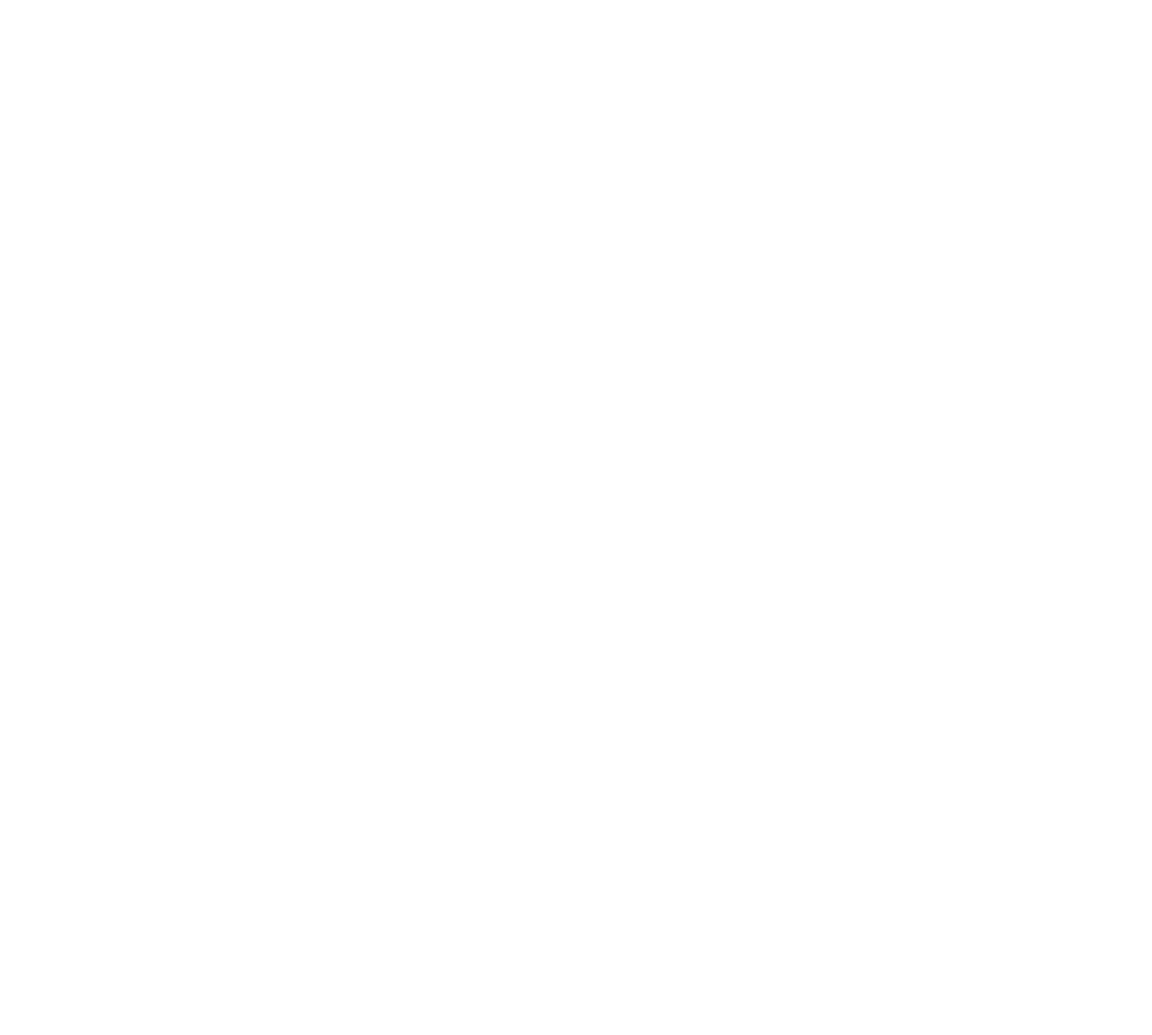
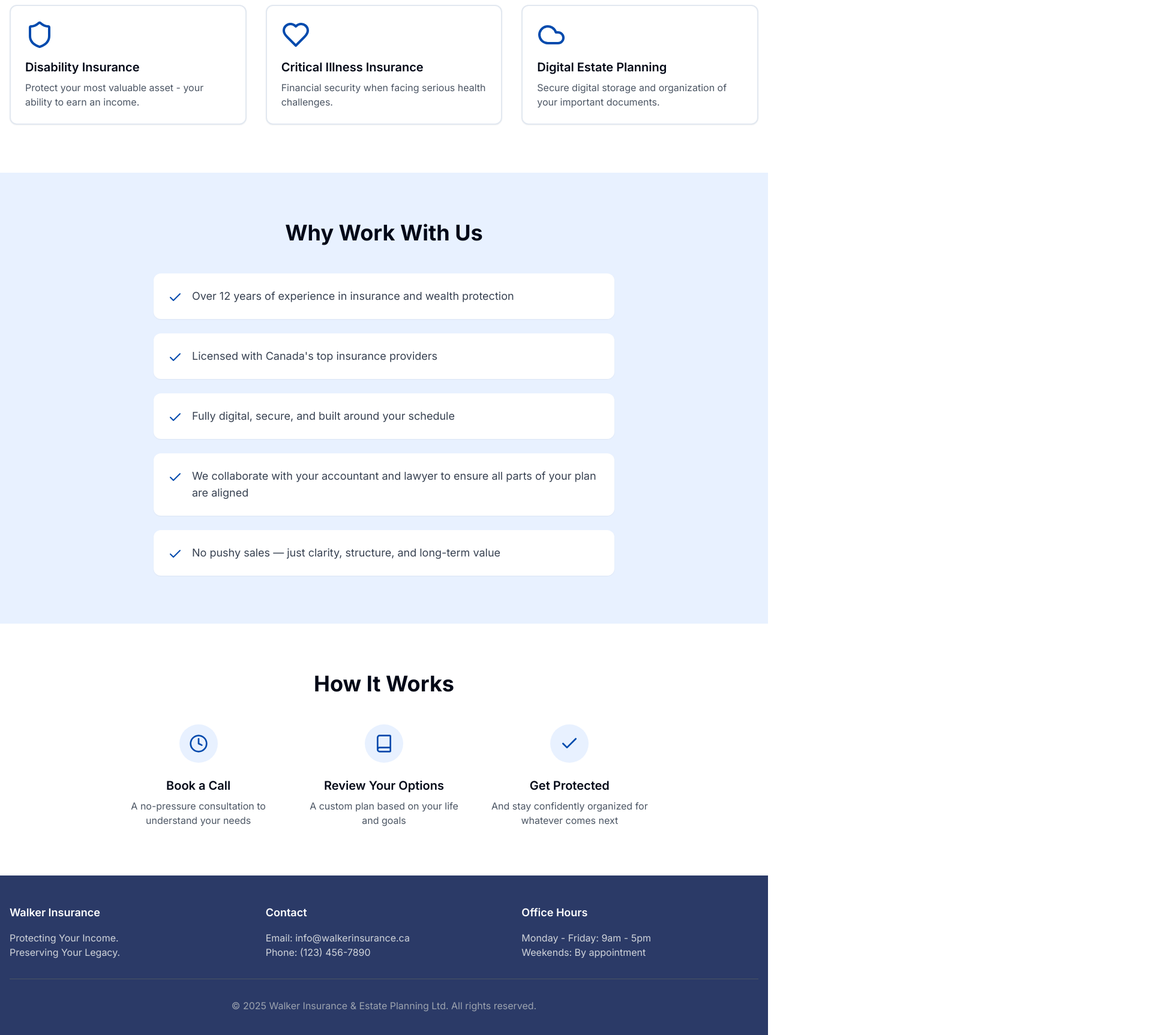
Before and after one commit to Afshaansari-jpg/home-page-1, a React (Vite) app: page / in a window 1280 px wide. Shown: the part 1060-2786 px from the top of the page at 60% size, 1920 px wide, since content can reach past the window. Before the commit the page ends 800 px from the top, so only its background shows below. Built offline with nearby package versions, Linux system fonts and the light colour scheme.

Commit message:
feat: Implement homepage design updates
Implement the homepage design updates as per the prompt.

```diff
--- a/index.html
+++ b/index.html
@@ -1,26 +1,20 @@
+
 <!DOCTYPE html>
 <html lang="en">
   <head>
     <meta charset="UTF-8" />
     <meta name="viewport" content="width=device-width, initial-scale=1.0" />
-    <title>legacy-digital-shield</title>
-    <meta name="description" content="Lovable Generated Project" />
-    <meta name="author" content="Lovable" />
+    <title>Walker Insurance & Estate Planning</title>
+    <meta name="description" content="Walker Insurance & Estate Planning - Protecting Your Income and Preserving Your Legacy" />
+    <meta name="author" content="Walker Insurance" />
 
-    <meta property="og:title" content="legacy-digital-shield" />
-    <meta property="og:description" content="Lovable Generated Project" />
+    <meta property="og:title" content="Walker Insurance & Estate Planning" />
+    <meta property="og:description" content="Protecting Your Income and Preserving Your Legacy" />
     <meta property="og:type" content="website" />
-    <meta property="og:image" content="https://lovable.dev/opengraph-image-p98pqg.png" />
-
-    <meta name="twitter:card" content="summary_large_image" />
-    <meta name="twitter:site" content="@lovable_dev" />
-    <meta name="twitter:image" content="https://lovable.dev/opengraph-image-p98pqg.png" />
+    <link rel="stylesheet" href="https://fonts.googleapis.com/css2?family=Inter:wght@400;500;600;700&display=swap">
   </head>
-
   <body>
     <div id="root"></div>
-    <!-- IMPORTANT: DO NOT REMOVE THIS SCRIPT TAG OR THIS VERY COMMENT! -->
-    <script src="https://cdn.gpteng.co/gptengineer.js" type="module"></script>
     <script type="module" src="/src/main.tsx"></script>
   </body>
 </html>
--- /dev/null
+++ b/src/components/Footer.tsx
@@ -0,0 +1,26 @@
+
+export const Footer = () => {
+  return (
+    <footer className="bg-[#2B3A67] text-white py-12">
+      <div className="container mx-auto px-4">
+        <div className="grid md:grid-cols-3 gap-8">
+          <div>
+            <h3 className="font-semibold text-lg mb-4">Walker Insurance</h3>
+            <p className="text-gray-300">Protecting Your Income.<br />Preserving Your Legacy.</p>
+          </div>
+          <div>
+            <h3 className="font-semibold text-lg mb-4">Contact</h3>
+            <p className="text-gray-300">Email: info@walkerinsurance.ca<br />Phone: (123) 456-7890</p>
+          </div>
+          <div>
+            <h3 className="font-semibold text-lg mb-4">Office Hours</h3>
+            <p className="text-gray-300">Monday - Friday: 9am - 5pm<br />Weekends: By appointment</p>
+          </div>
+        </div>
+        <div className="border-t border-gray-600 mt-8 pt-8 text-center text-gray-400">
+          <p>&copy; {new Date().getFullYear()} Walker Insurance & Estate Planning Ltd. All rights reserved.</p>
+        </div>
+      </div>
+    </footer>
+  );
+};
--- /dev/null
+++ b/src/components/Hero.tsx
@@ -0,0 +1,24 @@
+
+import { Button } from "@/components/ui/button";
+
+export const Hero = () => {
+  return (
+    <div className="min-h-screen flex items-center py-20 bg-gradient-to-br from-white via-[#E8F1FF] to-white">
+      <div className="container mx-auto px-4">
+        <div className="max-w-3xl">
+          <h1 className="text-5xl font-bold text-[#1A1F2C] leading-tight mb-6">
+            Protect Your Income.
+            <br />
+            Preserve Your Legacy.
+          </h1>
+          <p className="text-xl text-gray-600 mb-8 leading-relaxed">
+            At Walker Insurance & Estate Planning Ltd., we help professionals, business owners, and families navigate the unexpected. Through personalized insurance strategies and modern digital planning tools, we make sure you and your loved ones are protected — today and into the future.
+          </p>
+          <Button className="bg-[#004AAD] hover:bg-[#003988] text-lg px-8 py-6 h-auto">
+            Book a 30-Minute Consultation
+          </Button>
+        </div>
+      </div>
+    </div>
+  );
+};
--- /dev/null
+++ b/src/components/HowItWorks.tsx
@@ -0,0 +1,44 @@
+
+import { Clock, Book, Check } from "lucide-react";
+
+export const HowItWorks = () => {
+  const steps = [
+    {
+      icon: Clock,
+      title: "Book a Call",
+      description: "A no-pressure consultation to understand your needs"
+    },
+    {
+      icon: Book,
+      title: "Review Your Options",
+      description: "A custom plan based on your life and goals"
+    },
+    {
+      icon: Check,
+      title: "Get Protected",
+      description: "And stay confidently organized for whatever comes next"
+    }
+  ];
+
+  return (
+    <section id="how-it-works" className="py-20 bg-white">
+      <div className="container mx-auto px-4">
+        <h2 className="text-4xl font-bold text-center mb-12">How It Works</h2>
+        <div className="grid md:grid-cols-3 gap-8 max-w-4xl mx-auto">
+          {steps.map((step, index) => (
+            <div key={index} className="text-center">
+              <div className="w-16 h-16 bg-[#E8F1FF] rounded-full flex items-center justify-center mx-auto mb-6">
+                <step.icon className="w-8 h-8 text-[#004AAD]" />
+              </div>
+              <h3 className="text-xl font-semibold mb-2">{step.title}</h3>
+              <p className="text-gray-600">{step.description}</p>
+              {index < steps.length - 1 && (
+                <div className="hidden md:block absolute top-1/2 left-full w-full h-0.5 bg-[#E8F1FF] transform -translate-y-1/2" />
+              )}
+            </div>
+          ))}
+        </div>
+      </div>
+    </section>
+  );
+};
--- /dev/null
+++ b/src/components/Navbar.tsx
@@ -0,0 +1,20 @@
+
+import { Button } from "@/components/ui/button";
+
+export const Navbar = () => {
+  return (
+    <nav className="fixed w-full bg-white/90 backdrop-blur-sm z-50 border-b">
+      <div className="container mx-auto px-4 h-16 flex items-center justify-between">
+        <div className="font-semibold text-xl text-[#004AAD]">Walker Insurance</div>
+        <div className="space-x-6">
+          <a href="#what-we-do" className="text-gray-600 hover:text-[#004AAD] transition-colors">What We Do</a>
+          <a href="#why-us" className="text-gray-600 hover:text-[#004AAD] transition-colors">Why Us</a>
+          <a href="#how-it-works" className="text-gray-600 hover:text-[#004AAD] transition-colors">How It Works</a>
+          <Button variant="default" className="bg-[#004AAD] hover:bg-[#003988]">
+            Book Consultation
+          </Button>
+        </div>
+      </div>
+    </nav>
+  );
+};
--- /dev/null
+++ b/src/components/WhatWeDo.tsx
@@ -0,0 +1,47 @@
+
+import { Shield, Heart, Cloud } from "lucide-react";
+import { Card, CardContent } from "@/components/ui/card";
+
+export const WhatWeDo = () => {
+  const services = [
+    {
+      icon: Shield,
+      title: "Disability Insurance",
+      description: "Protect your most valuable asset - your ability to earn an income."
+    },
+    {
+      icon: Heart,
+      title: "Critical Illness Insurance",
+      description: "Financial security when facing serious health challenges."
+    },
+    {
+      icon: Cloud,
+      title: "Digital Estate Planning",
+      description: "Secure digital storage and organization of your important documents."
+    }
+  ];
+
+  return (
+    <section id="what-we-do" className="py-20 bg-white">
+      <div className="container mx-auto px-4">
+        <h2 className="text-4xl font-bold text-center mb-4">What We Do</h2>
+        <p className="text-xl text-gray-600 text-center mb-12 max-w-3xl mx-auto">
+          We specialize in Disability, Critical Illness, and Life Insurance — and we go a step further by helping clients organize and store their insurance and estate documents digitally, so their affairs are always in order and accessible.
+        </p>
+        <div className="grid md:grid-cols-3 gap-8">
+          {services.map((service, index) => (
+            <Card key={index} className="border-2 hover:border-[#004AAD] transition-colors">
+              <CardContent className="pt-6">
+                <div className="mb-4">
+                  <service.icon className="w-12 h-12 text-[#004AAD]" />
+                </div>
+                <h3 className="text-xl font-semibold mb-2">{service.title}</h3>
+                <p className="text-gray-600">{service.description}</p>
+              </CardContent>
+            </Card>
+          ))}
+        </div>
+      </div>
+    </section>
+  );
+};
--- /dev/null
+++ b/src/components/WhyUs.tsx
@@ -0,0 +1,28 @@
+
+import { Check } from "lucide-react";
+
+export const WhyUs = () => {
+  const benefits = [
+    "Over 12 years of experience in insurance and wealth protection",
+    "Licensed with Canada's top insurance providers",
+    "Fully digital, secure, and built around your schedule",
+    "We collaborate with your accountant and lawyer to ensure all parts of your plan are aligned",
+    "No pushy sales — just clarity, structure, and long-term value"
+  ];
+
+  return (
+    <section id="why-us" className="py-20 bg-[#E8F1FF]">
+      <div className="container mx-auto px-4">
+        <h2 className="text-4xl font-bold text-center mb-12">Why Work With Us</h2>
+        <div className="max-w-3xl mx-auto space-y-6">
+          {benefits.map((benefit, index) => (
+            <div key={index} className="flex items-start bg-white rounded-lg p-6 shadow-sm">
+              <Check className="w-6 h-6 text-[#004AAD] flex-shrink-0 mt-1" />
+              <p className="ml-4 text-lg text-gray-700">{benefit}</p>
+            </div>
+          ))}
+        </div>
+      </div>
+    </section>
+  );
+};
--- a/src/index.css
+++ b/src/index.css
@@ -1,92 +1,34 @@
+
 @tailwind base;
 @tailwind components;
 @tailwind utilities;
+
+html {
+  scroll-behavior: smooth;
+}
 
 @layer base {
   :root {
     --background: 0 0% 100%;
     --foreground: 222.2 84% 4.9%;
-
     --card: 0 0% 100%;
     --card-foreground: 222.2 84% 4.9%;
-
     --popover: 0 0% 100%;
     --popover-foreground: 222.2 84% 4.9%;
-
     --primary: 222.2 47.4% 11.2%;
     --primary-foreground: 210 40% 98%;
-
     --secondary: 210 40% 96.1%;
     --secondary-foreground: 222.2 47.4% 11.2%;
-
     --muted: 210 40% 96.1%;
     --muted-foreground: 215.4 16.3% 46.9%;
-
     --accent: 210 40% 96.1%;
     --accent-foreground: 222.2 47.4% 11.2%;
-
     --destructive: 0 84.2% 60.2%;
     --destructive-foreground: 210 40% 98%;
-
     --border: 214.3 31.8% 91.4%;
     --input: 214.3 31.8% 91.4%;
     --ring: 222.2 84% 4.9%;
-
-    --radius: 0.5rem;
-
-    --sidebar-background: 0 0% 98%;
-
-    --sidebar-foreground: 240 5.3% 26.1%;
-
-    --sidebar-primary: 240 5.9% 10%;
-
-    --sidebar-primary-foreground: 0 0% 98%;
-
-    --sidebar-accent: 240 4.8% 95.9%;
-
-    --sidebar-accent-foreground: 240 5.9% 10%;
-
-    --sidebar-border: 220 13% 91%;
-
-    --sidebar-ring: 217.2 91.2% 59.8%;
-  }
-
-  .dark {
-    --background: 222.2 84% 4.9%;
-    --foreground: 210 40% 98%;
-
-    --card: 222.2 84% 4.9%;
-    --card-foreground: 210 40% 98%;
-
-    --popover: 222.2 84% 4.9%;
-    --popover-foreground: 210 40% 98%;
-
-    --primary: 210 40% 98%;
-    --primary-foreground: 222.2 47.4% 11.2%;
-
-    --secondary: 217.2 32.6% 17.5%;
-    --secondary-foreground: 210 40% 98%;
-
-    --muted: 217.2 32.6% 17.5%;
-    --muted-foreground: 215 20.2% 65.1%;
-
-    --accent: 217.2 32.6% 17.5%;
-    --accent-foreground: 210 40% 98%;
-
-    --destructive: 0 62.8% 30.6%;
-    --destructive-foreground: 210 40% 98%;
-
-    --border: 217.2 32.6% 17.5%;
-    --input: 217.2 32.6% 17.5%;
-    --ring: 212.7 26.8% 83.9%;
-    --sidebar-background: 240 5.9% 10%;
-    --sidebar-foreground: 240 4.8% 95.9%;
-    --sidebar-primary: 224.3 76.3% 48%;
-    --sidebar-primary-foreground: 0 0% 100%;
-    --sidebar-accent: 240 3.7% 15.9%;
-    --sidebar-accent-foreground: 240 4.8% 95.9%;
-    --sidebar-border: 240 3.7% 15.9%;
-    --sidebar-ring: 217.2 91.2% 59.8%;
+    --radius: 0.75rem;
   }
 }
 
@@ -94,8 +36,8 @@
   * {
     @apply border-border;
   }
-
   body {
     @apply bg-background text-foreground;
+    font-feature-settings: "rlig" 1, "calt" 1;
   }
 }
--- a/src/pages/Index.tsx
+++ b/src/pages/Index.tsx
@@ -1,12 +1,20 @@
-// Update this page (the content is just a fallback if you fail to update the page)
+
+import { Navbar } from "@/components/Navbar";
+import { Hero } from "@/components/Hero";
+import { WhatWeDo } from "@/components/WhatWeDo";
+import { WhyUs } from "@/components/WhyUs";
+import { HowItWorks } from "@/components/HowItWorks";
+import { Footer } from "@/components/Footer";
 
 const Index = () => {
   return (
-    <div className="min-h-screen flex items-center justify-center bg-gray-100">
-      <div className="text-center">
-        <h1 className="text-4xl font-bold mb-4">Welcome to Your Blank App</h1>
-        <p className="text-xl text-gray-600">Start building your amazing project here!</p>
-      </div>
+    <div className="min-h-screen font-[Inter]">
+      <Navbar />
+      <Hero />
+      <WhatWeDo />
+      <WhyUs />
+      <HowItWorks />
+      <Footer />
     </div>
   );
 };
```
